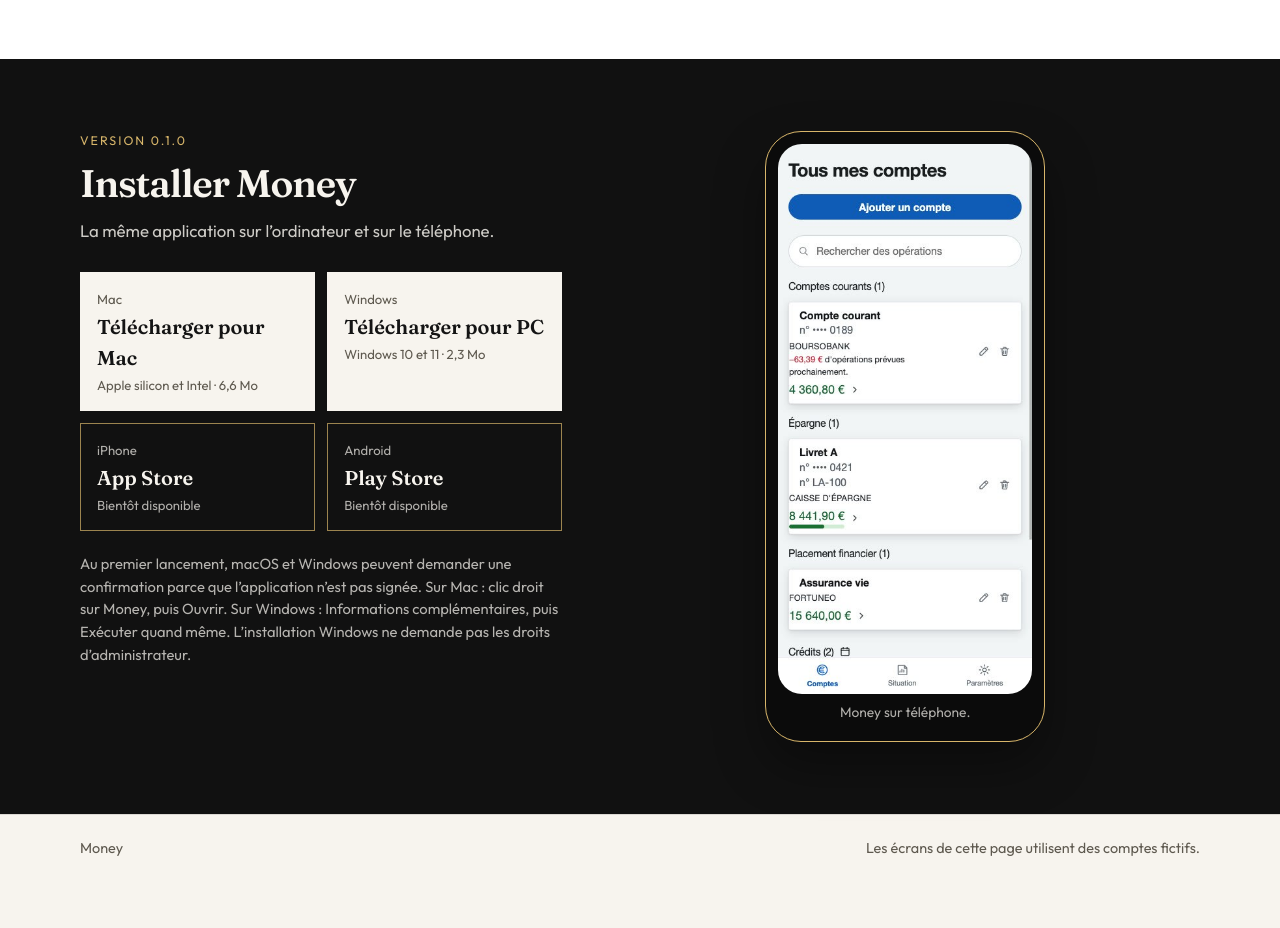
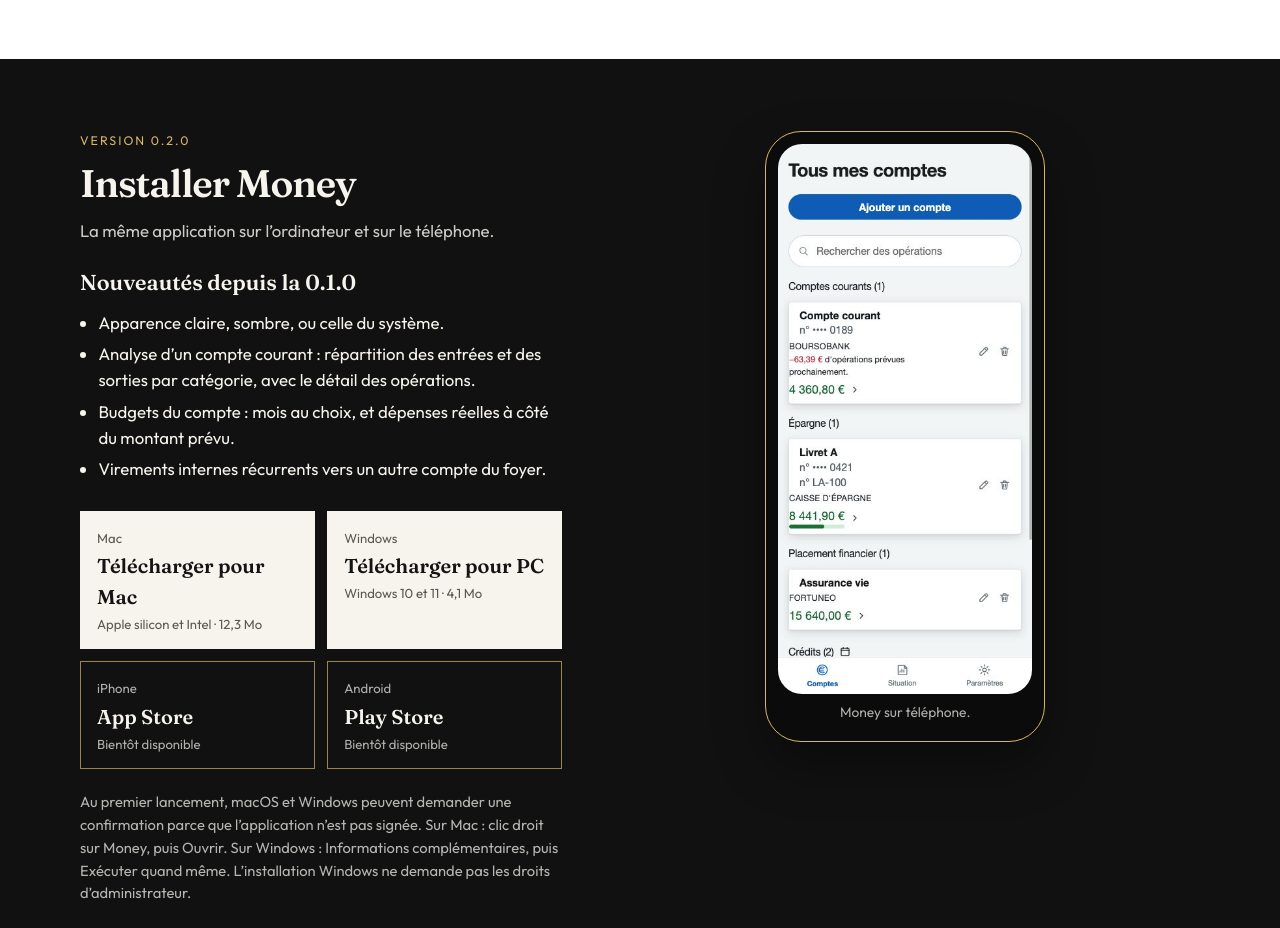
Before and after one commit to galion013-zunzag/PersonalAccountManager-site, a plain HTML site: page index.html in a window 1280 px wide. Shown: the part 5760-6688 px from the top of the page. Before the commit the page ends 6648 px from the top, so only its background shows below. Drawn offline with Linux system fonts and the light colour scheme.

Commit message:
Publish Money 0.2.0.
The download links point at the new Mac and Windows installers, and the page lists what changed since 0.1.0.

Co-authored-by: Cursor <cursoragent@cursor.com>

```diff
--- a/index.html
+++ b/index.html
@@ -345,21 +345,28 @@
       <section class="download" id="telecharger">
         <div class="wrap download-grid">
           <div>
-            <p class="kicker">Version 0.1.0</p>
+            <p class="kicker">Version 0.2.0</p>
             <h2>Installer Money</h2>
             <p class="download-lead">
               La même application sur l’ordinateur et sur le téléphone.
             </p>
+            <h3>Nouveautés depuis la 0.1.0</h3>
+            <ul class="release">
+              <li>Apparence claire, sombre, ou celle du système.</li>
+              <li>Analyse d’un compte courant : répartition des entrées et des sorties par catégorie, avec le détail des opérations.</li>
+              <li>Budgets du compte : mois au choix, et dépenses réelles à côté du montant prévu.</li>
+              <li>Virements internes récurrents vers un autre compte du foyer.</li>
+            </ul>
             <div class="downloads">
-              <a class="dl" href="telechargements/Money_0.1.0_universal.dmg" download>
+              <a class="dl" href="telechargements/Money_0.2.0_universal.dmg" download>
                 <span>Mac</span>
                 <strong>Télécharger pour Mac</strong>
-                <small>Apple silicon et Intel · 6,6 Mo</small>
+                <small>Apple silicon et Intel · 12,3 Mo</small>
               </a>
-              <a class="dl" href="telechargements/Money_0.1.0_x64-setup.exe" download>
+              <a class="dl" href="telechargements/Money_0.2.0_x64-setup.exe" download>
                 <span>Windows</span>
                 <strong>Télécharger pour PC</strong>
-                <small>Windows 10 et 11 · 2,3 Mo</small>
+                <small>Windows 10 et 11 · 4,1 Mo</small>
               </a>
               <!-- Fiche App Store à rétablir quand elle est publiée : https://apps.apple.com/fr/search?term=Money -->
               <span class="dl store" title="Bientôt disponible">
--- a/styles.css
+++ b/styles.css
@@ -303,7 +303,24 @@ h2 {
 }
 
 .download-lead {
-  margin-bottom: 28px;
+  margin-bottom: 22px;
+}
+
+.download h3 {
+  margin: 0 0 10px;
+  font-family: var(--serif);
+  font-size: 1.35rem;
+  font-weight: 560;
+}
+
+.release {
+  margin: 0 0 28px;
+  padding-left: 1.15rem;
+  max-width: 40rem;
+}
+
+.release li {
+  margin: 0.35rem 0;
 }
 
 .downloads {
```
Also changed, not shown: 5 other files.
